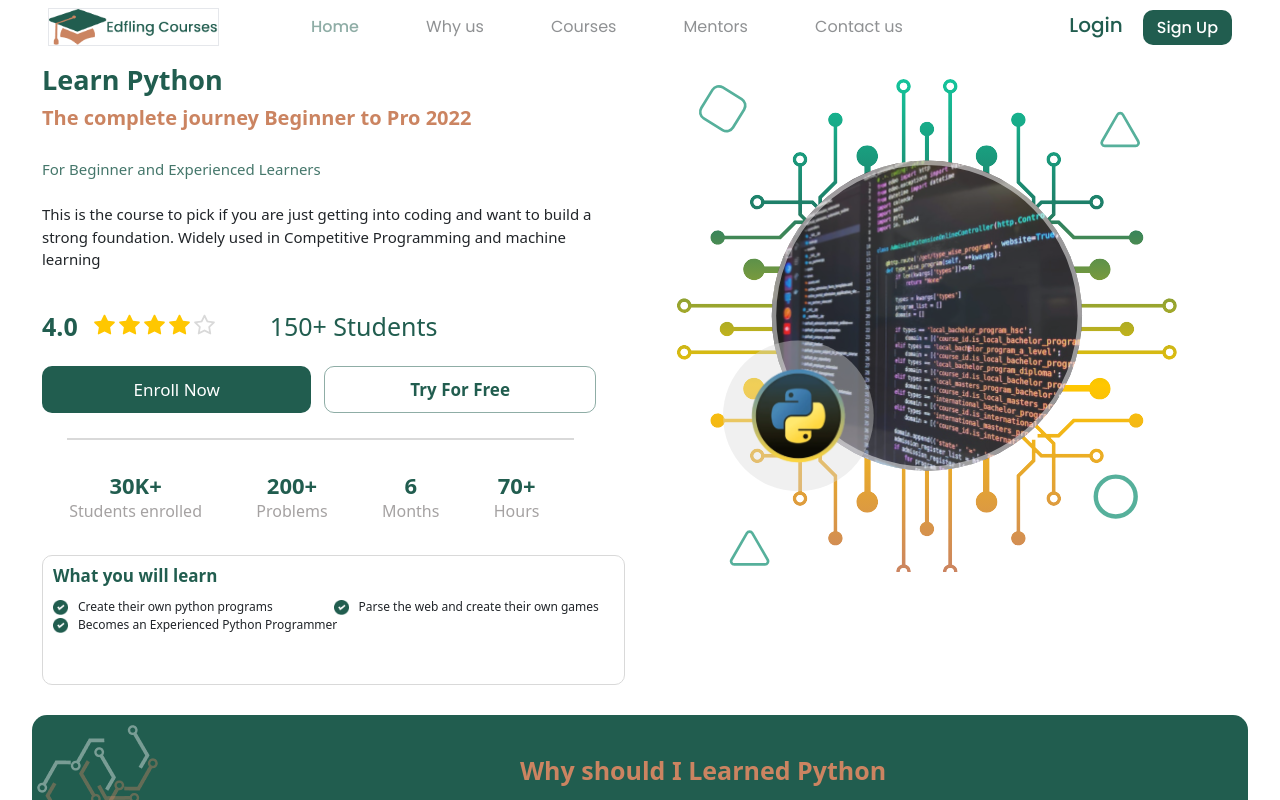
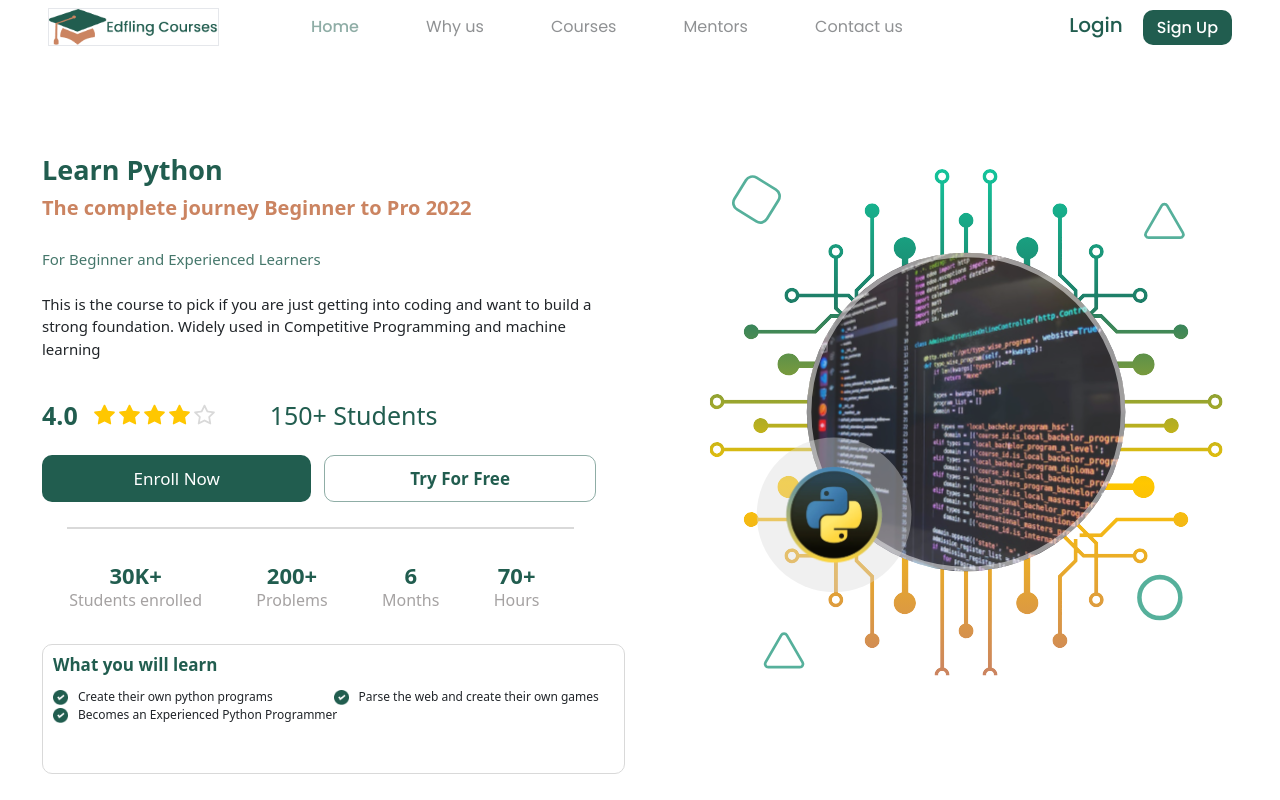
Before and after one commit to roxy1223/Course-Student, a React (Create React App) app: page /page20 in a window 1280 px wide. Shown: the top 800 px of the page. Built offline with nearby package versions, Linux system fonts and the light colour scheme.

Commit message:
LearnPythonComponent changes

```diff
--- a/src/App.css
+++ b/src/App.css
@@ -169,10 +169,11 @@
  .learn_python_container{
      /* min-height:600px; */
      width:95%;
-     display:flex;
+     /* display:flex; */
      /* flex-wrap:wrap; */
-     justify-content:space-between;
+     /* justify-content:space-between; */
      gap:30px;
+     margin-top: 7%;
      /* position: relative; */
      /* top:180px; */
      /* background-color:#CB8461 ; */
--- a/src/Components/LearnPythonComponent.js
+++ b/src/Components/LearnPythonComponent.js
@@ -9,7 +9,7 @@ function LearnPythonComponent() {
   return (
 
     <>
-        <div className='learn_python_container md:min-h-830 lg:min-h-600'>
+        <div className='flex flex-row justify-around flex-wrap-reverse sm:flex-col-reverse md:min-h-830 lg:min-h-600 learn_python_container'>
 
 
             {/* left side content */}
@@ -132,7 +132,7 @@ function LearnPythonComponent() {
 
             <div style={{flex:"1",marginTop:"25px"}}>
 
-                <LearnPythonMainPage style={{maxHeight:"500px",maxWidth:"90%"}}/>
+                <LearnPythonMainPage className='max-w-screen-sm:h-20 h-96 md:w-11/12 lg:w-full lg:h-5/6' style={{marginLeft:"10px"}}/>
 
             </div>
 
--- a/tailwind.config.js
+++ b/tailwind.config.js
@@ -20,7 +20,6 @@ module.exports = {
         '830' : '830px',
         '600' : '600px',
 
-
       },
 
       spacing:{
```
